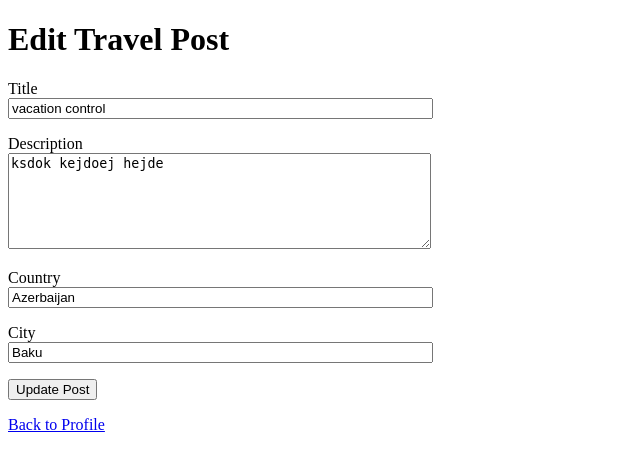
After one commit to camaliyev/travel-social, a Flask app: page /edit_post/1 in a window 1280 px wide. The commit adds this page. Shown: the top 471 px of the page, without its empty margins (0-640 px from the left). Run offline with Flask 3, Linux system fonts and the light colour scheme; a user stored in the database is signed in.

Commit message:
Add edit travel post functionality

```diff
--- a/routes.py
+++ b/routes.py
@@ -81,3 +81,27 @@ def profile(username):
     user = User.query.filter_by(username=username).first_or_404()
     posts = user.posts
     return render_template("profile.html", user=user, posts=posts)
+
+
+@app.route("/edit_post/<int:post_id>", methods=["GET", "POST"])
+@login_required
+def edit_post(post_id):
+    post = TravelPost.query.get_or_404(post_id)
+
+    if post.user_id != current_user.id:
+        flash("You are not authorized to edit this post.")
+        return redirect(url_for("home"))
+
+    form = TravelPostForm(obj=post)
+    if form.validate_on_submit():
+        post.title = form.title.data
+        post.description = form.description.data
+        post.country = form.country.data
+        post.city = form.city.data
+
+        db.session.commit()
+        flash("Travel post updated successfully!")
+        return redirect(url_for("profile", username=current_user.username))
+
+
+    return render_template("edit_post.html", form=form, post=post)
--- /dev/null
+++ b/templates/edit_post.html
@@ -0,0 +1,57 @@
+<!DOCTYPE html>
+<html lang="en">
+<head>
+    <meta charset="UTF-8">
+    <meta name="viewport" content="width=device-width, initial-scale=1.0">
+    <title>Edit Travel Post</title>
+</head>
+<body>
+
+    <h1>Edit Travel Post</h1>
+
+    {% with messages = get_flashed_messages() %}
+        {% if messages %}
+            {% for message in messages %}
+                <p>{{ message }}</p>
+            {% endfor %}
+        {% endif %}
+    {% endwith %}
+
+    <form method="POST">
+
+        {{ form.hidden_tag() }}
+
+        <p>
+            {{ form.title.label }}<br>
+            {{ form.title(size=50) }}
+        </p>
+
+        <p>
+            {{ form.description.label }}<br>
+            {{ form.description(rows=6, cols=50) }}
+        </p>
+
+        <p>
+            {{ form.country.label }}<br>
+            {{ form.country(size=50) }}
+        </p>
+
+        <p>
+            {{ form.city.label }}<br>
+            {{ form.city(size=50) }}
+        </p>
+
+        <p>
+            {{ form.submit(value="Update Post") }}
+        </p>
+
+    </form>
+
+    <p>
+        <a href="{{ url_for('profile', username=current_user.username) }}">
+            Back to Profile
+        </a>
+    </p>
+
+</body>
+</html>
```
Also changed, not shown: templates/profile.html (+7 -1 lines), instance/travel_social.db.
